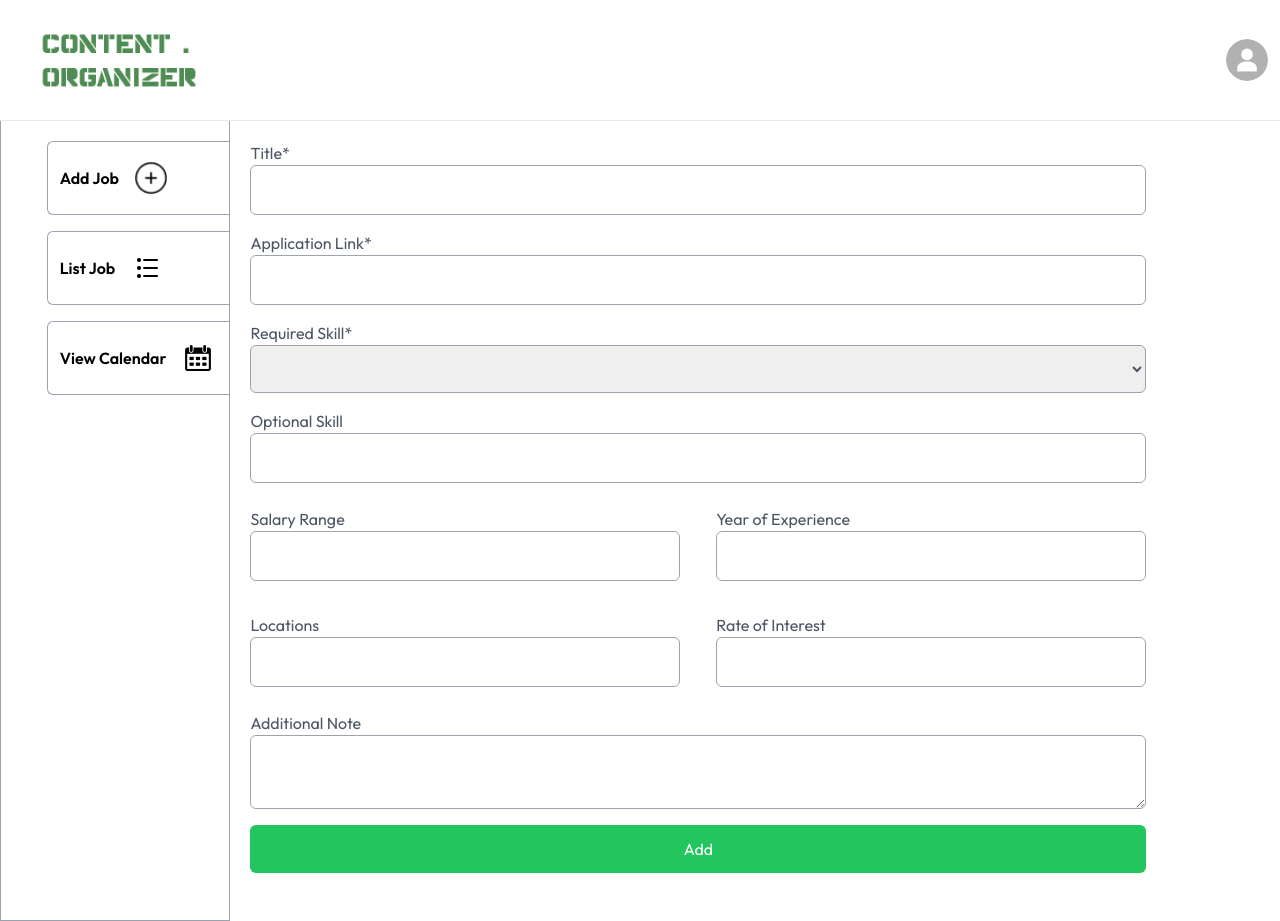
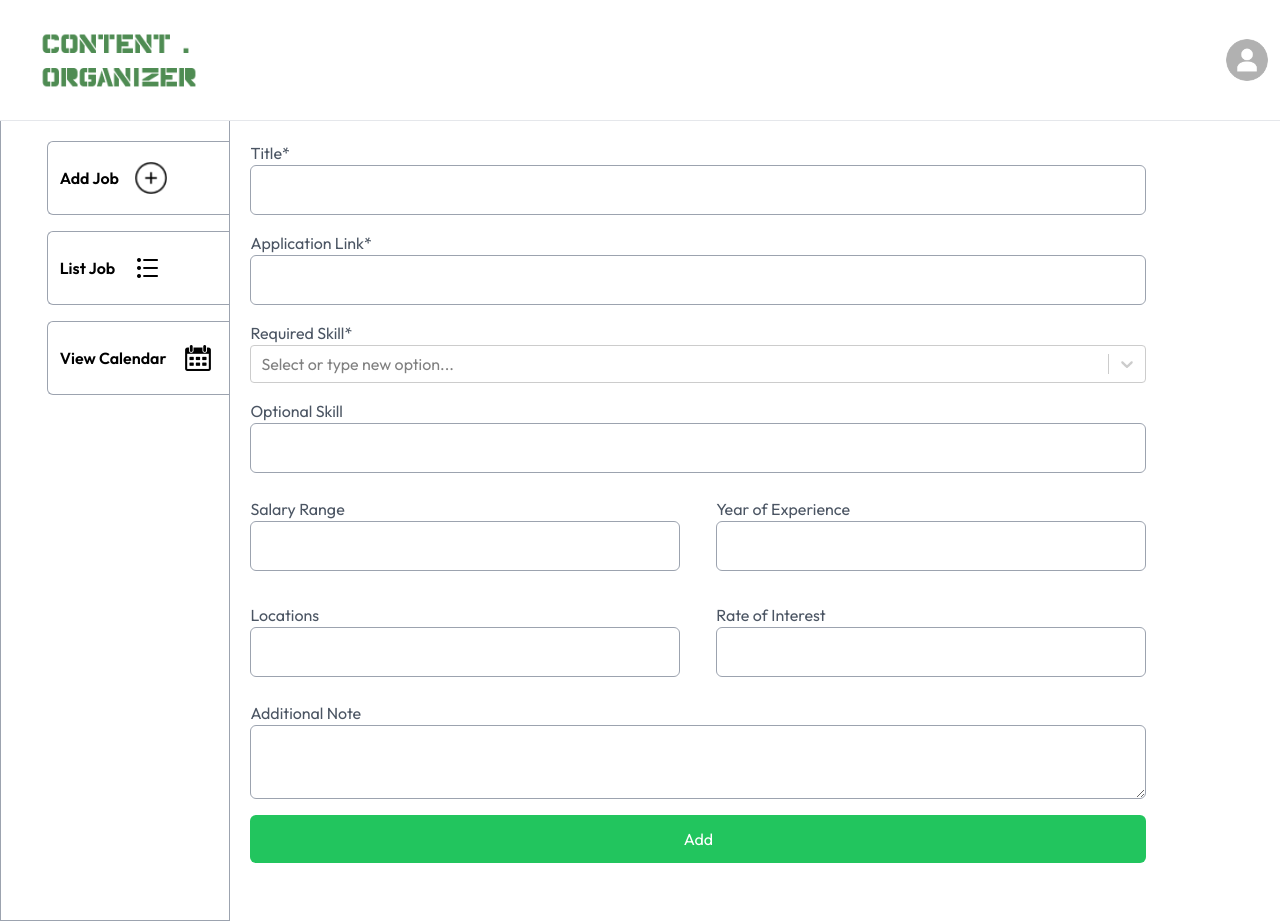
Before and after one commit to xiaqian1999/Content-Organizer, a React (Vite) app in the folder frontend/: page /addjob in a window 1280 px wide. Built offline with nearby package versions, Linux system fonts and the light colour scheme.

Commit message:
Frontend: Setup react select with multi select

```diff
--- a/frontend/src/App.jsx
+++ b/frontend/src/App.jsx
@@ -5,10 +5,13 @@ import { Routes, Route } from 'react-router-dom'
 import AddJob from "./pages/AddJob"
 import ListJob from "./pages/ListJob"
 import ViewCalendar from "./pages/ViewCalendar"
+import { ToastContainer } from 'react-toastify';
+import 'react-toastify/dist/ReactToastify.css';
 
 const App = () => {
   return (
     <div>
+      <ToastContainer />
       <Navbar />
       <hr />
       <div className='flex flex-nowrap'>
--- /dev/null
+++ b/frontend/src/components/MultiSelect.jsx
@@ -0,0 +1,44 @@
+import React, { useState } from 'react';
+import Select, { components } from 'react-select'
+
+const MultiSelectWithCreate = () => {
+    const [options, setOptions] = useState([
+        { value: 'html/css', label: 'html/css' },
+        { value: 'react', label: 'react' },
+        { value: 'tailwind', label: 'tailwind' },
+    ]);
+    const [selectedOptions, setSelectOptions] = useState([]);
+
+    //updates the selected options when user selects or deselects an option
+    const handleChange = (selected) => {
+        setSelectOptions(selected);
+    }
+
+    //creates a new option and add it to both "options" and "selectedOptions" when the user enters a new value
+    const handleCreate = (inputValue) => {
+        const newOption = {
+            // \W means "any non word character"
+            // /  /g means "find globally", therefore /\W/g means that find globally any non word character
+            value: inputValue.toLowerCase().replace(/\W/g, ''),
+            label: inputValue,
+        };
+
+        // [...] is used to expand or copy elements from an iterable into a new array
+        // In this case, it's used to create a new array that includes all existing items plus any new items you want to add. ex: create a new array by taking all elemtns from prevOptions then add newOption to the end of the array.
+        // Naming doesn't matter but "prev" immediately communicates that these variables hold the previous state.
+        setOptions((prevOptions) => [...prevOptions, newOption]);
+        setSelectOptions((prevSelected) => [...prevSelected, newOption]);
+    }
+
+    return (
+        <Select
+            isMulti
+            options={options}
+            value={selectedOptions}
+            onChange={handleChange}
+            placeholder="Select or type new option..."
+        />
+    )
+};
+
+export default MultiSelectWithCreate;
--- a/frontend/src/pages/AddJob.jsx
+++ b/frontend/src/pages/AddJob.jsx
@@ -1,4 +1,5 @@
 import React, { useEffect, useState } from 'react'
+import MultiSelectWithCreate from '../components/MultiSelect'
 
 const AddJob = () => {
   const [data, setData] = useState({
@@ -39,9 +40,7 @@ const AddJob = () => {
 
         <div className='flex flex-col mb-4'>
           <p>Required Skill*</p>
-          <select onChange={onChangeHandler} name="required_skill" className='p-3 border border-gray-400 rounded-md' required>
-            <option value=""></option>
-          </select>
+          <MultiSelectWithCreate></MultiSelectWithCreate>
         </div>
 
         <div className='flex flex-col mb-4'>
```
